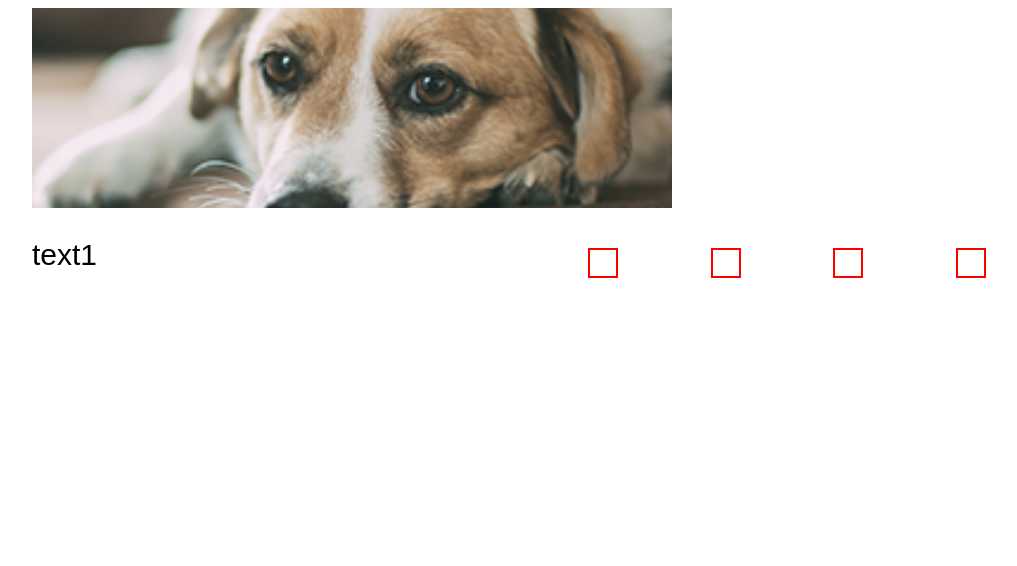
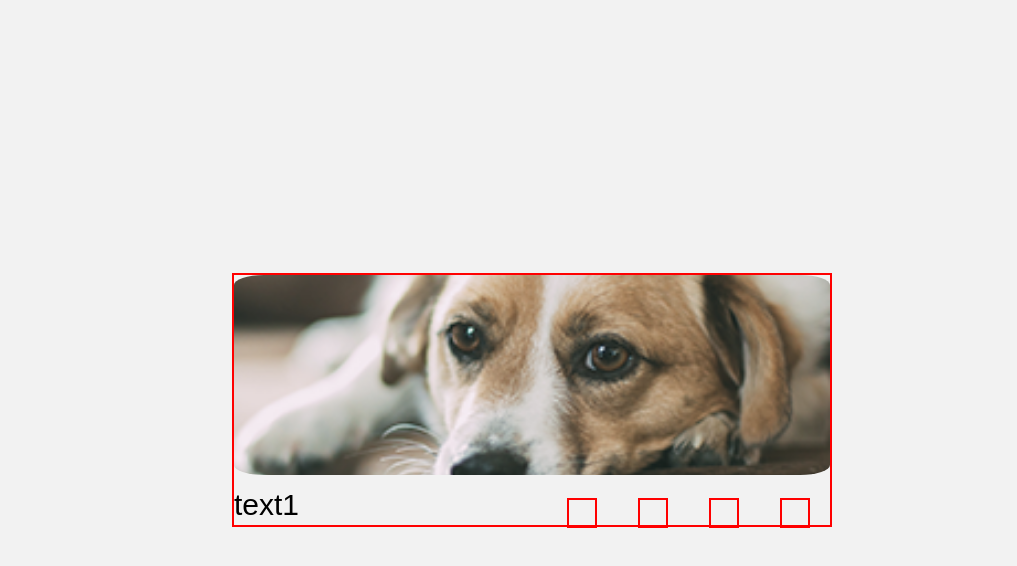
Before and after one commit to artem-sych/cssMemSlider, a plain HTML site: page cssMemSlider/index.html in a window 1280 px wide. Shown: the whole page, without its empty margins (108-1125 px from the left). Drawn offline with Linux system fonts and the light colour scheme; a web font is replaced by a local one.

Commit message:
feat: add slider image and text 14 май 2022 г. 14:12:29

```diff
--- a/cssMemSlider/scss/null.scss
+++ b/cssMemSlider/scss/null.scss
@@ -48,16 +48,20 @@ span {
 }
 
 body {
-    margin: 0 auto;
     font-family: "Arial", "Georgia";
     font-weight: 400;
-    width: 100%;
-    background-color: white;
+    background-color: rgba(0, 0, 0, 0.050);
+    margin: 0 auto;
+}
+
+main {
+    width: 100vh;
+    height: 100vh;
     display: flex;
-    flex-direction: column;
+    justify-content: space-between;
     align-items: center;
-    justify-content: center;
 }
+
 
 li {
     display: block;
--- a/cssMemSlider/scss/style.scss
+++ b/cssMemSlider/scss/style.scss
@@ -1,4 +1,14 @@
 @import "null.scss";
+
+@keyframes visible {
+  0% {
+    opacity: 0;
+  }
+
+  100% {
+    opacity: 1;
+  }
+}
 
 input {
   display: none;
@@ -6,8 +16,10 @@ input {
 
 
 .wrapper__mem-slider {
-  width: 1000px;
+  max-width: 600px;
   height: auto;
+  border: 2px solid red;
+
 }
 
 .mem-slider {
@@ -16,21 +28,24 @@ input {
   display: grid;
   grid-template-columns: repeat(2, 1fr);
   grid-template-rows: 80% 20%;
-  grid-column-gap: 20px;
-  grid-row-gap: 20px;
-  justify-content: space-around;
+  grid-column-gap: 5%;
+  grid-row-gap: 5%;
+  justify-content: center;
   align-items: center;
 }
 
 .mem-slider__image {
   grid-area: 1 / 1 / 2 / 3;
-  width: 50vw;
+  width: 100%;
   display: flex;
 
+
   .slider-image {
-    width: 0;
-    pointer-events: none;
+    flex-basis: 0;
+    opacity: 0;
     transition: 0.4s linear;
+    background-size: cover;
+    background-position: center;
   }
 }
 
@@ -119,25 +134,21 @@ label {
 }
 
 #trigger-1:checked~.mem-slider__image>.background-1 {
-  background-size: cover;
-  background-position: center;
-  width: 100%;
+  flex-grow: 1;
+  opacity: 1;
 }
 
 #trigger-2:checked~.mem-slider__image>.background-2 {
-  background-size: cover;
-  background-position: center;
-  width: 100%;
+  flex-grow: 1;
+  opacity: 1;
 }
 
 #trigger-3:checked~.mem-slider__image>.background-3 {
-  background-size: cover;
-  background-position: center;
-  width: 100%;
+  flex-grow: 1;
+  opacity: 1;
 }
 
 #trigger-4:checked~.mem-slider__image>.background-4 {
-  background-size: cover;
-  background-position: center;
-  width: 100%;
+  flex-grow: 1;
+  opacity: 1;
 }
```
Also changed, not shown: cssMemSlider/css/null.css, cssMemSlider/css/style.css.
